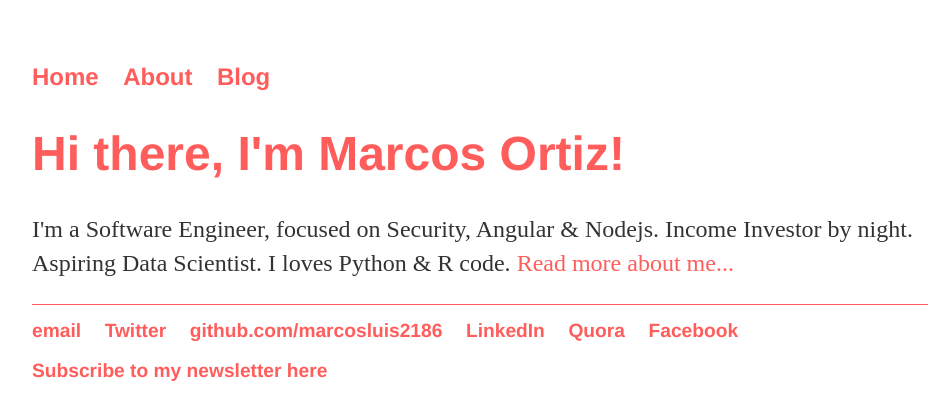
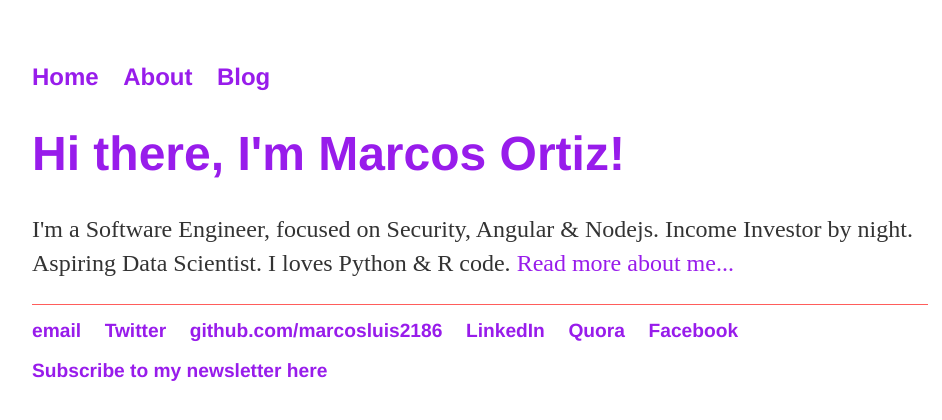
Before and after one commit to marcosluis2186/marcosluis2186.github.com, a Jekyll site: the page built from index.html, in a window 1280 px wide. Shown: the top 420 px of the page, without its empty margins (160-1102 px from the left). Built offline with Jekyll 4.4.1, drawn with Linux system fonts in a browser that asks for light colours.

Commit message:
Changing main color from pink to violet

```diff
--- a/css/main.css
+++ b/css/main.css
@@ -14,7 +14,7 @@ nav ul li, footer ul li {
 }
 a {
     text-decoration: none;
-    color: #FF5D5B;
+    color: #981CEB;
 }
 a:hover {
     text-decoration: underline;
@@ -22,7 +22,7 @@ a:hover {
 h1 {
     font-size: 3em;
     font-family:'Helvetica', 'Arial', 'Sans-Serif';
-    color: #FF5D5B;
+    color: #981CEB;
 }
 p {
     font-size: 1.5em;
```
